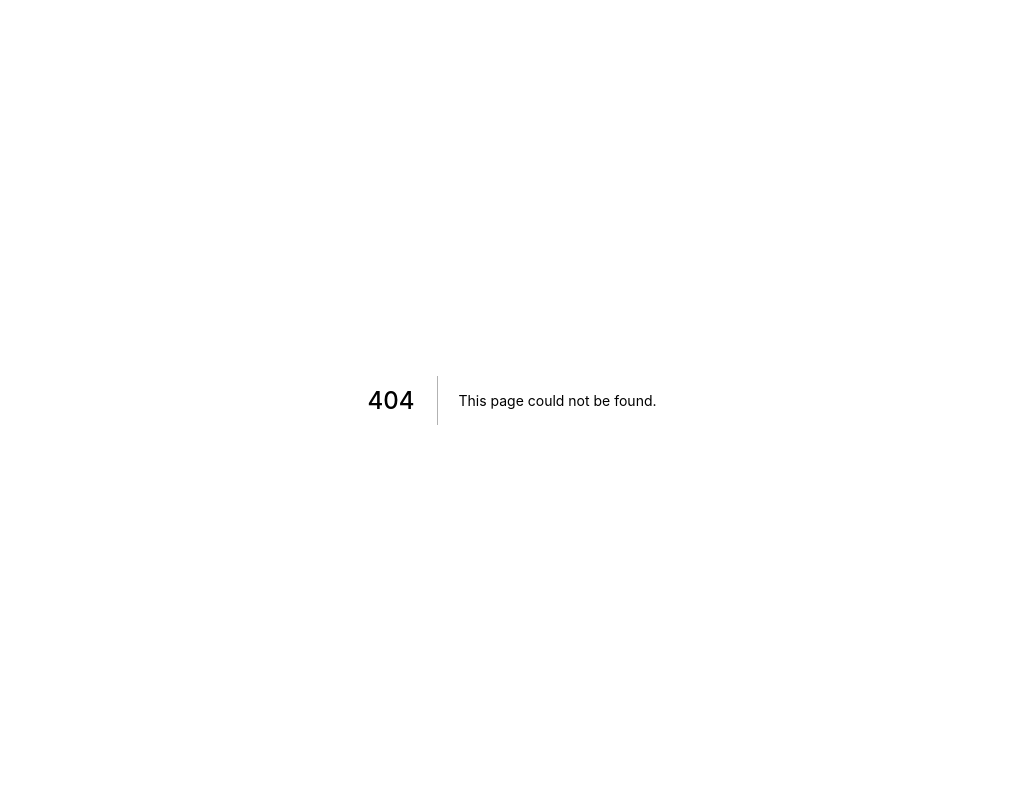
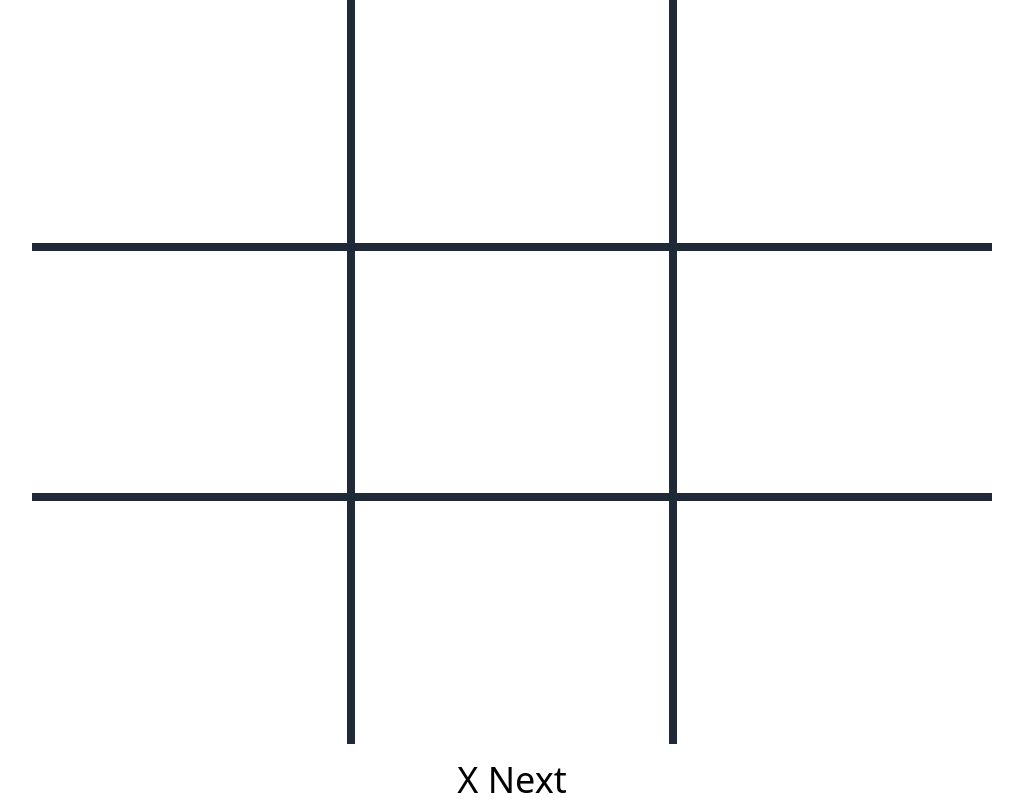
Before and after one commit to JsonDavidd/tic-tac-toe-online, a Next.js app: page /game in a window 1280 px wide. Before the commit this address had no page. Shown: the whole page, without its empty margins (128-1151 px from the left). Built offline with nearby package versions, Linux system fonts and the light colour scheme.

Commit message:
Basic Game implemented

```diff
--- /dev/null
+++ b/lib/game/get-winner-indexes.ts
@@ -0,0 +1,16 @@
+const getWinnerIndexes = (squares: (string | undefined)[]) => {
+  const winCases = [
+    [0, 1, 2],
+    [3, 4, 5],
+    [6, 7, 8],
+    [0, 3, 6],
+    [1, 4, 7],
+    [2, 5, 8],
+    [0, 4, 8],
+    [2, 4, 6]
+  ]
+  return winCases.find(([a, b, c]) => typeof squares[a] === "string"
+    && squares[a] === squares[b] && squares[a] === squares[c])
+}
+
+export default getWinnerIndexes
--- /dev/null
+++ b/pages/game.tsx
@@ -0,0 +1,42 @@
+import { NextPage } from "next";
+import { useState } from "react";
+import getWinnerIndexes from "../lib/game/get-winner-indexes";
+
+const Game: NextPage = () => {
+  const [squares, setSquares] = useState(Array(9))
+  const [XIsNext, setXIsNext] = useState(true)
+  const [winner, setWinner] = useState<string>()
+
+  const handleClick = (i: number) => {
+    const s = squares.slice()
+    s[i] = XIsNext ? "X" : "O"
+    setSquares(s)
+
+    const winnerIndexes = getWinnerIndexes(s)
+    if (typeof winnerIndexes?.at(0) === "number") {
+      setWinner(s[winnerIndexes[0]])
+    } else {
+      setXIsNext(!XIsNext)
+    }
+  }
+
+  return (
+    <div className="h-screen flex flex-col items-center justify-center gap-4">
+      <div className="w-[75vw] h-[75vw] mx-auto bg-gray-800">
+        <div className="h-full grid grid-rows-3 grid-cols-3 gap-2">
+          {Array.from({ length: 9 }, (x, i) => (
+            <button key={i} onClick={() => winner || squares[i] || handleClick(i)}
+              className="text-7xl font-normal bg-white hover:bg-gray-100 transition-colors">
+              {squares[i]}
+            </button>
+          ))}
+        </div>
+      </div>
+      <span className="text-4xl">
+        {XIsNext ? "X" : "O"} {winner ? "Won" : "Next"}
+      </span>
+    </div>
+  )
+}
+
+export default Game
--- a/pages/index.tsx
+++ b/pages/index.tsx
@@ -1,5 +1,6 @@
 import type { NextPage } from 'next'
 import Head from 'next/head'
+import Game from "./game"
 
 const Home: NextPage = () => {
   return (
@@ -8,6 +9,7 @@ const Home: NextPage = () => {
         <title>Tic Tac Toe online</title>
         <meta name="description" content="Play the classic game Tic Tac Toe online!" />
       </Head>
+      <Game />
     </div>
   )
 }
```
